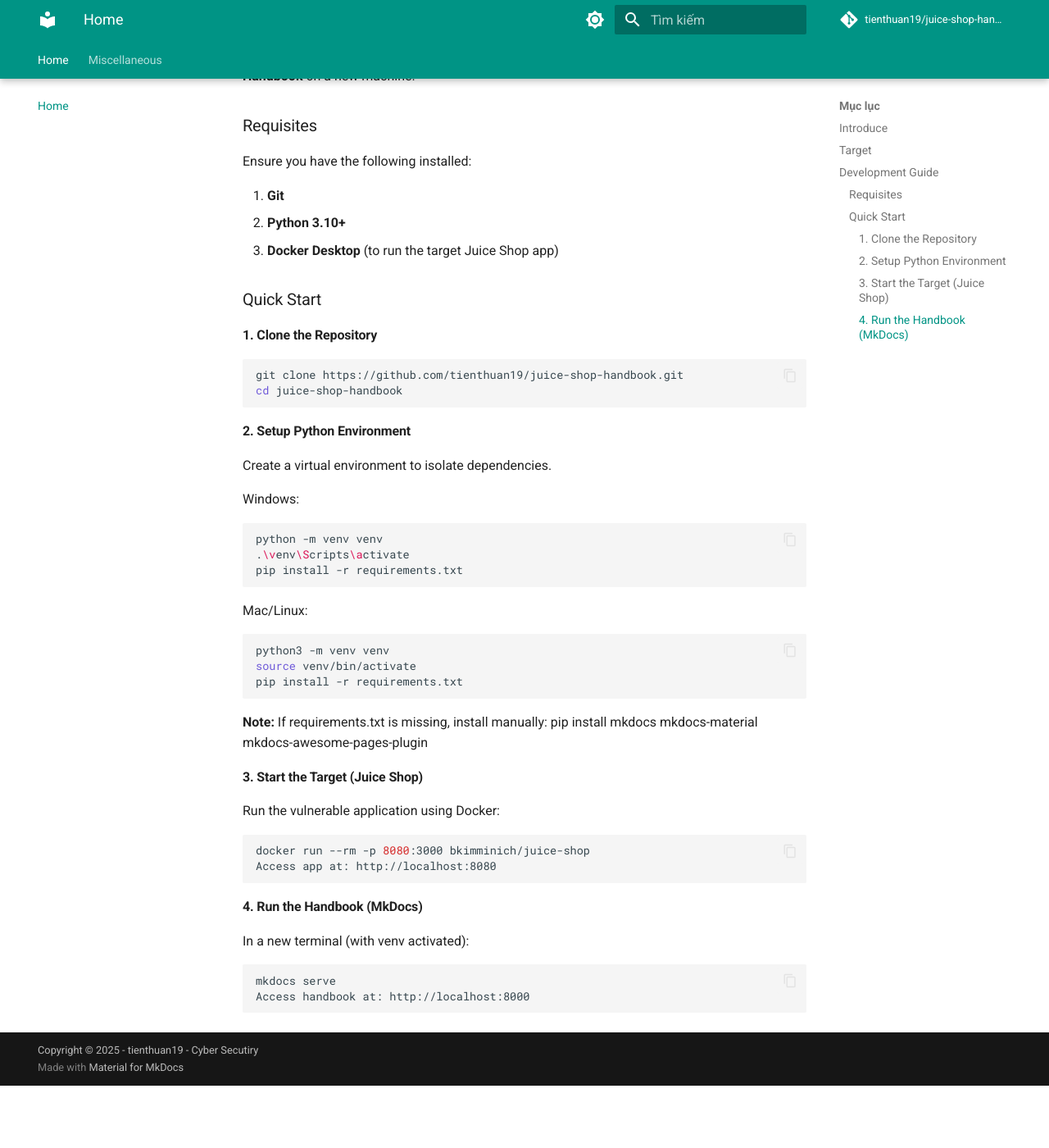
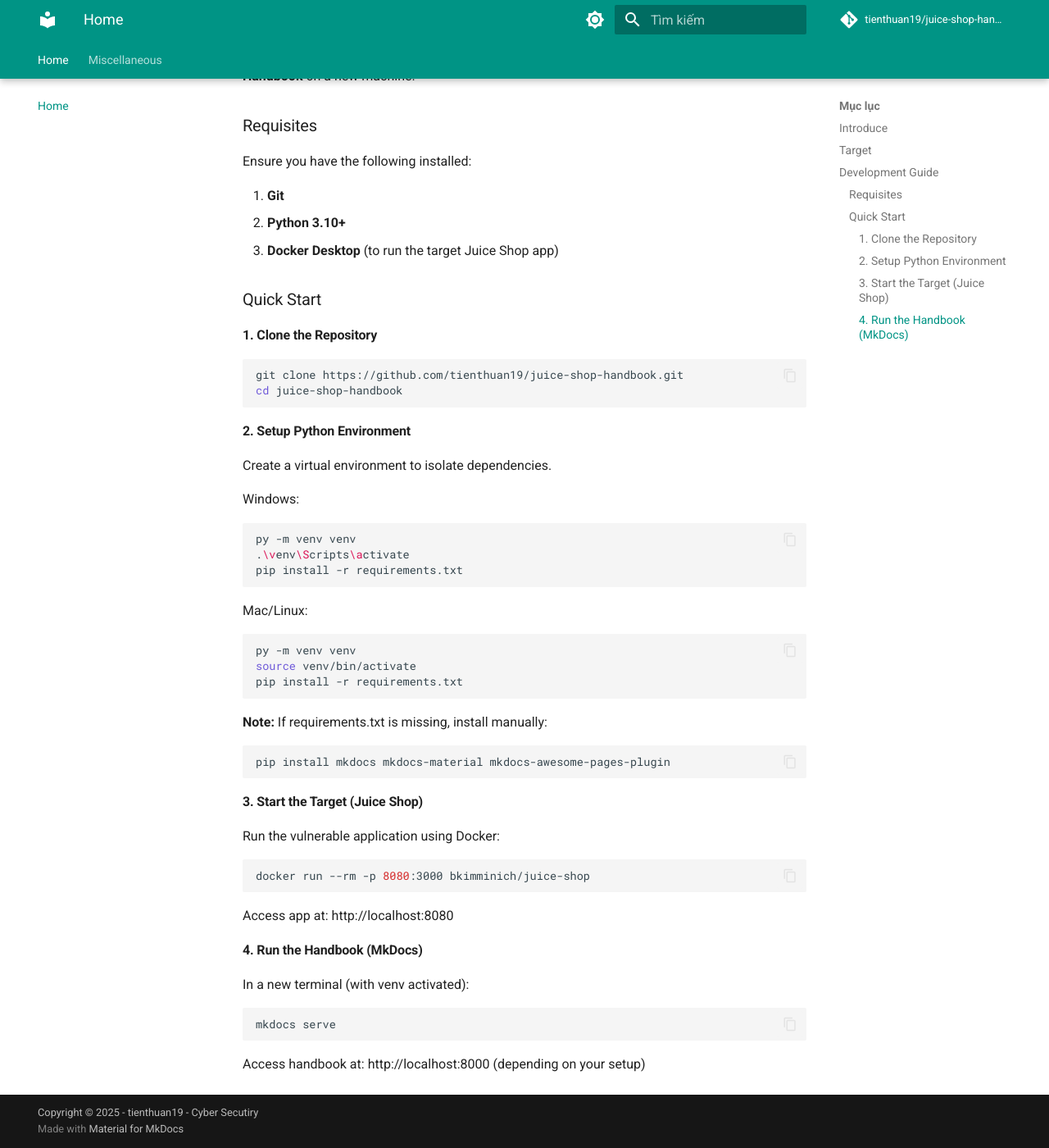
Before and after one commit to tienthuan19/juice-shop-handbook, an MkDocs documentation site: the page built from docs/index.md, in a window 1280 px wide and 1400 px high, scrolled down 457 px. Shown: the whole window at 82% size. Built offline with MkDocs 1.6.1 and Material for MkDocs 9.7.7, drawn with Linux system fonts in a browser that asks for light colours; comment, search, counter and statistics services are not loaded; before the commit the page ends 1781 px from its top, so only the background shows below that.

Commit message:
fix: format error  command promt

````diff
--- a/docs/index.md
+++ b/docs/index.md
@@ -28,7 +28,7 @@ Create a virtual environment to isolate dependencies.
 
 Windows:
 ```bash
-python -m venv venv
+py -m venv venv
 .\venv\Scripts\activate
 pip install -r requirements.txt
 ```
@@ -36,24 +36,28 @@ pip install -r requirements.txt
 Mac/Linux:
 
 ```Bash
-python3 -m venv venv
+py -m venv venv
 source venv/bin/activate
 pip install -r requirements.txt
 ```
-**Note:** If requirements.txt is missing, install manually: pip install mkdocs mkdocs-material mkdocs-awesome-pages-plugin
+**Note:** If requirements.txt is missing, install manually:
+```bash
+pip install mkdocs mkdocs-material mkdocs-awesome-pages-plugin
+```
 
 #### 3. Start the Target (Juice Shop)
 Run the vulnerable application using Docker:
 
 ```Bash
 docker run --rm -p 8080:3000 bkimminich/juice-shop
+```
 Access app at: http://localhost:8080
-```
+
 
 #### 4. Run the Handbook (MkDocs)
 In a new terminal (with venv activated):
 
 ```Bash
 mkdocs serve
-Access handbook at: http://localhost:8000
 ```
+Access handbook at: http://localhost:8000 (depending on your setup)
````
